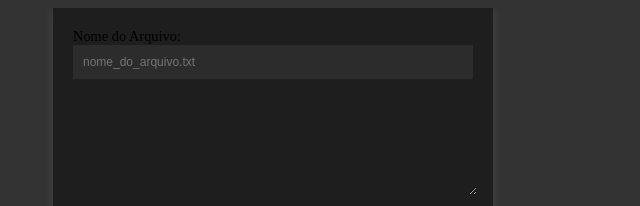
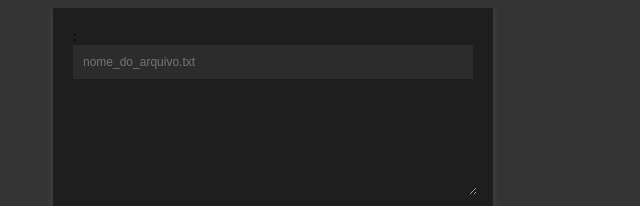
Before and after one commit to Mrrobot071/Calc-Note, a plain HTML site: page index.html in a window 1280 px wide. Shown: the top 206 px of the page, 367-1007 px from the left. Drawn offline with Linux system fonts and the light colour scheme.

Commit message:
Atualizar o index.html

```diff
--- a/index.html
+++ b/index.html
@@ -163,7 +163,7 @@ body {
 </head>
 <body>
 <div class="note-container">
-    <label for="fileName">Nome do Arquivo:</label>
+    <label for="fileName"> :</label>
     <input type="text" id="fileName" placeholder="nome_do_arquivo.txt">
     <textarea id="notepad"></textarea>
     <a id="download-link" download="nota.txt">
```
